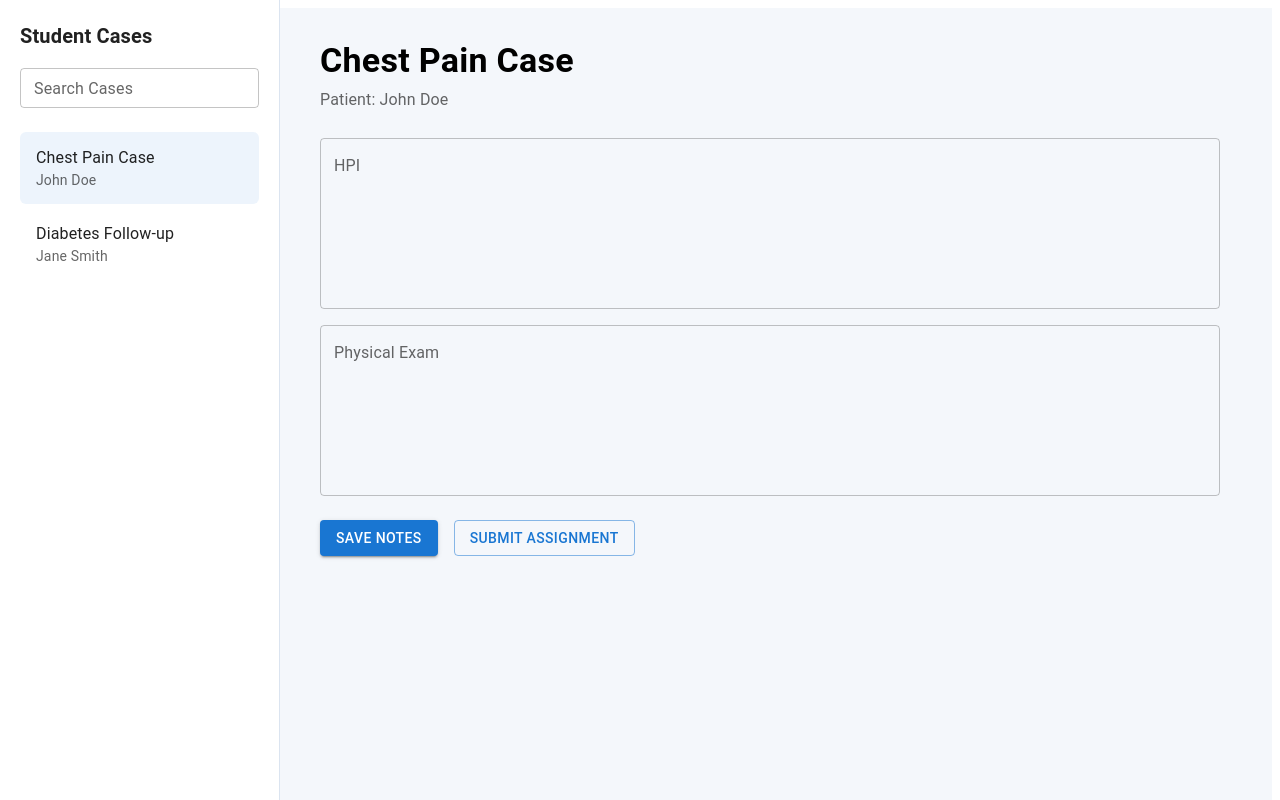
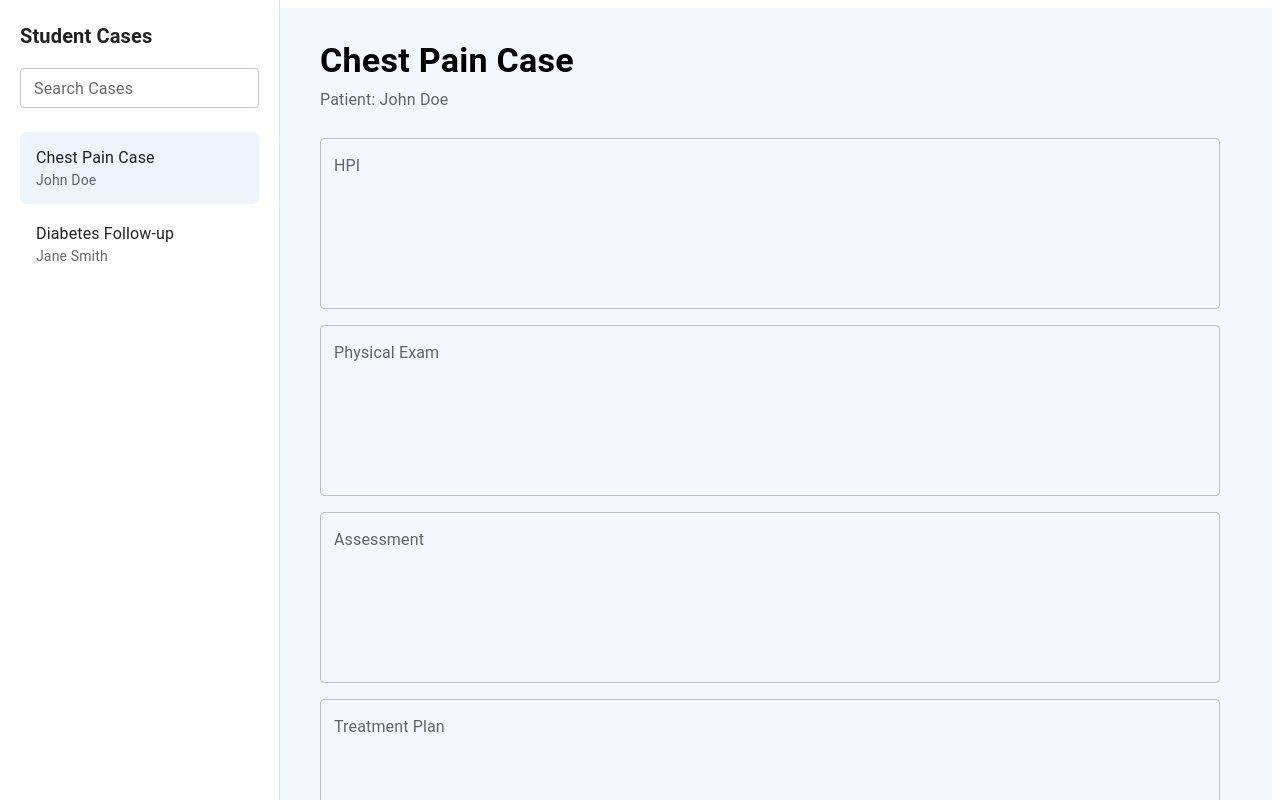
Before and after one commit to JSONFN21/emr-pa, a React app: page /student in a window 1280 px wide. Shown: the top 800 px of the page. Built offline with nearby package versions, Linux system fonts and the light colour scheme; no server answers; the HTML template or start-up script is replaced by a standard one.

Commit message:
Add Assessment and Treatment Plan

```diff
--- a/src/components/student.tsx
+++ b/src/components/student.tsx
@@ -27,6 +27,8 @@ export default function Student() {
   const [search, setSearch] = useState("");
   const [hpi, setHpi] = useState("");
   const [exam, setExam] = useState("");
+  const [assess, setAssess] = useState("");
+  const [treat, setTreat] = useState("");
 
   const filteredCases = mockCases.filter((currentCase) =>
     currentCase.name.toLowerCase().includes(search.toLowerCase())
@@ -37,6 +39,8 @@ export default function Student() {
       caseId: selectedCase?.id,
       hpi,
       exam,
+      assess,
+      treat,
     };
 
     console.log("Saving Notes:", payload);
@@ -125,6 +129,28 @@ export default function Student() {
               />
             </Box>
 
+            <Box sx={{ mt: 2 }}>
+              <TextField
+                label="Assessment"
+                multiline
+                rows={6}
+                fullWidth
+                value={assess}
+                onChange={(event) => setAssess(event.target.value)}
+              />
+            </Box>
+
+            <Box sx={{ mt: 2 }}>
+              <TextField
+                label="Treatment Plan"
+                multiline
+                rows={6}
+                fullWidth
+                value={treat}
+                onChange={(event) => setTreat(event.target.value)}
+              />
+            </Box>
+
             <Box sx={{ mt: 3, display: "flex", gap: 2 }}>
               <Button variant="contained" onClick={handleSave}>
                 Save Notes
--- a/src/services/authApi.ts
+++ b/src/services/authApi.ts
@@ -1,4 +1,4 @@
-const API_BASE_URL = import.meta.env.VITE_API_BASE_URL || 'http://localhost:5000/api/auth';
+const API_BASE_URL = import.meta.env.VITE_API_BASE_URL || 'http://localhost:5001/api/auth';
 const AUTH_ENDPOINTS = {
     login: "/login",
     register: "/register",
```
